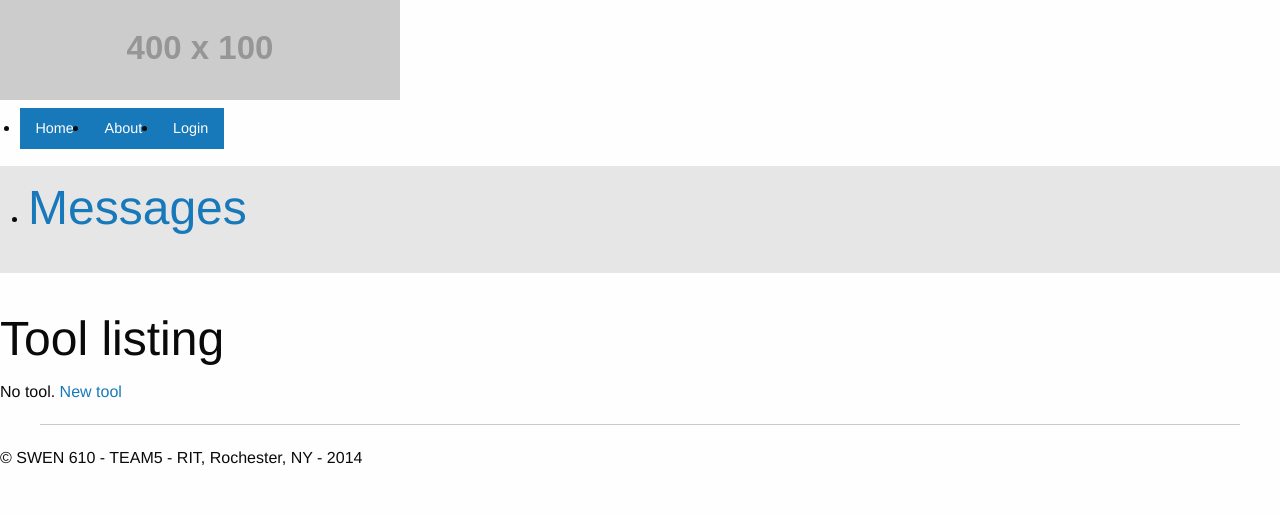
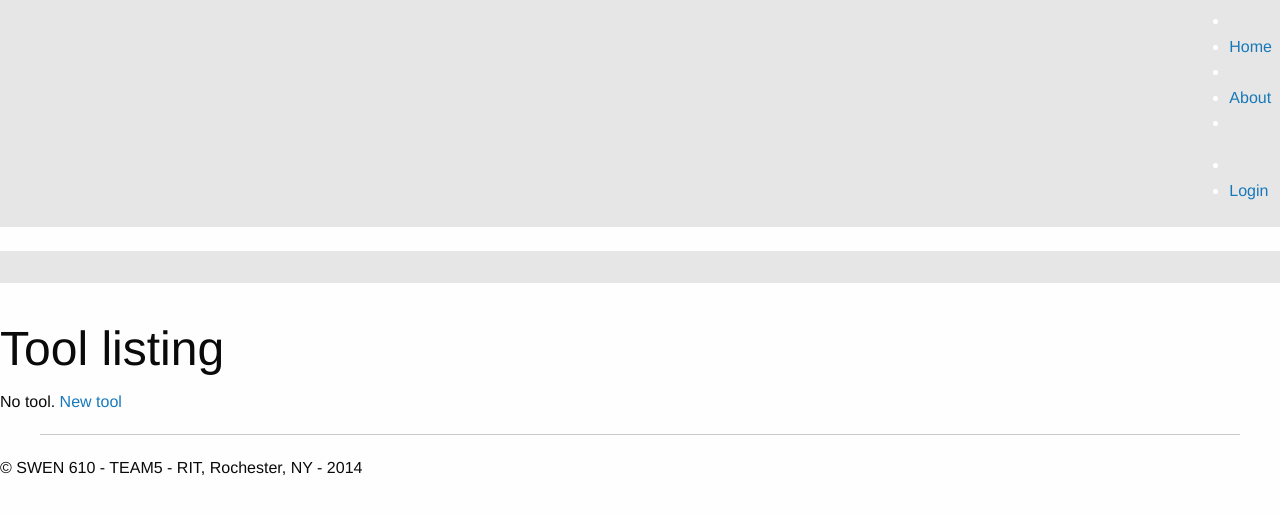
Before and after one commit to vishnutej9492/toolshare, a Django app: template toolshare/toolshare/ToolMgmt/templates/ToolMgmt/index.html in a window 1280 px wide. Shown: the top 514 px of the page. Run offline with Django 3.2, Linux system fonts and the light colour scheme; the template is opened without the code that fills it, so the values that code supplies are empty; grey boxes labelled with a size stand in for pictures from a placeholder-image service; some libraries are stand-ins or nearby versions.

Commit message:
Base html redesign to look better.

```diff
--- a/toolshare/toolshare/toolshare/templates/toolshare/base.html
+++ b/toolshare/toolshare/toolshare/templates/toolshare/base.html
@@ -13,39 +13,59 @@
 </head>
 <body>
 
-<div class="row">
-<div class="large-3 columns">
-<h1><img src="http://placehold.it/400x100&text=Logo"></h1>
-</div>
-<div class="large-9 columns">
-<ul class="button-group right">
-<li><a href="/home" class="small button">Home</a></li>
-<li><a href="/about" class="small button">About</a></li>
+<nav class="top-bar" data-topbar>
+<ul class="title-area">
+</ul>
+<section class="top-bar-section">
+<ul class="left">
+<li class="divider"></li>
+<li><a href="/home">Home</a></li>
+<li class="divider"></li>
+<li><a href="/about" >About</a></li>
+<li class="divider"></li>
+</ul>
 {% if user.is_authenticated %}
-<li><a href="/toolmgmt/tools" class="small button">Tool Listing</a></li>
-<li><a href="/toolmgmt/tools/mytools" class="small button">My Tools</a></li>
-<li><a href={% url 'users:edit' %} class="small button">Edit Profile</a></li>
-<li><a href={% url 'users:logout' %} class="small button">{{ user.username }} - Logout</a></li>
+<ul class="left">
+<li class="divider"></li>
+<li><a href="/toolmgmt/tools" >Tool Listing</a></li>
+<li class="divider"></li>
+<li><a href="/toolmgmt/tools/mytools" >My Tools</a></li>
+<li class="divider"></li>
+</ul>
+<ul class="right">
+<li class="has-dropdown">
+<a href="#"> {{ user.username }} </a>
+<ul class="dropdown">
+<li><a href={% url 'users:edit' %}>Edit Profile</a></li>
+<li class="divider"></li>
+<li><a href={% url 'users:logout' %}>Logout</a></li>
+</ul>
+</li>
+</ul>
 {% else %}
-<li><a href="/users/login/" class="small button">Login</a></li>
+<ul class="right">
+<li class="divider"></li>
+<li><a href="/users/login/">Login</a></li>
+</ul>
 {% endif %}
 </ul>
-</div>
-</div>
+</section>
+</nav>
 
+</br>
 <div class="row">
 <div class="large-12 columns">
-
+<style>
+  li {color: white;
+      font-family: Helvetica;
+      font-weight: normal;}
+</style>
 <nav class="top-bar" data-topbar>
 <ul class="title-area">
-
-<li class="name">
-<h1><a href="#">Messages</a></h1>
-</li>
 {% if messages %}
 <ul class="messages">
 {% for message in messages %}
-<li{% if message.tags %} class="{{ message.tags }}"{% endif %}>{{ message }}</li>
+<li{% if message.tags %} class="{{ message.tags }}"{% endif %} >{{ message }}</li>
 {% endfor %}
 </ul>
 {% endif %}
```
